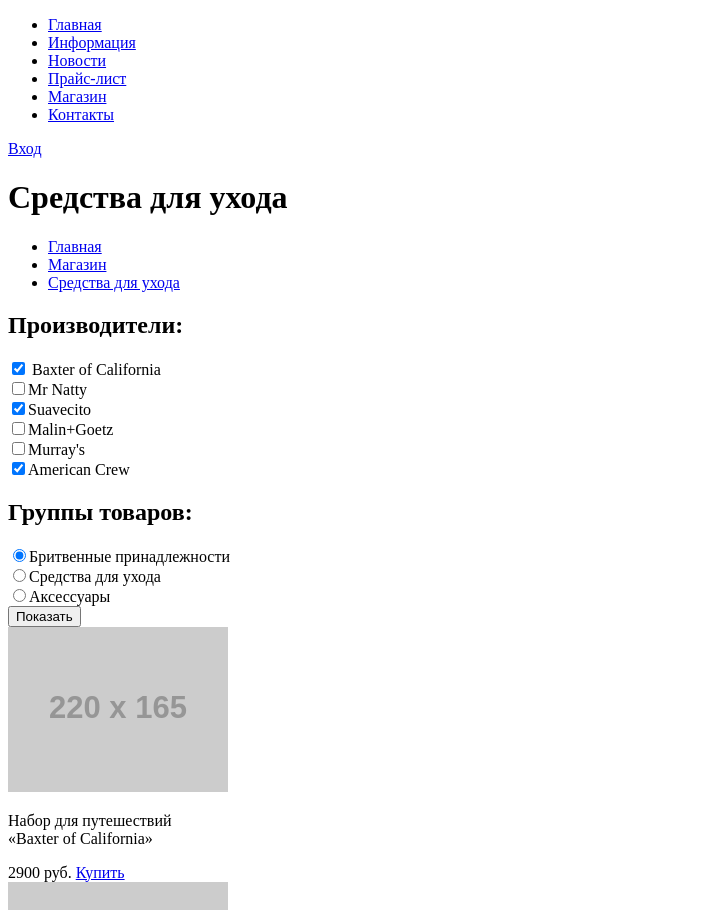
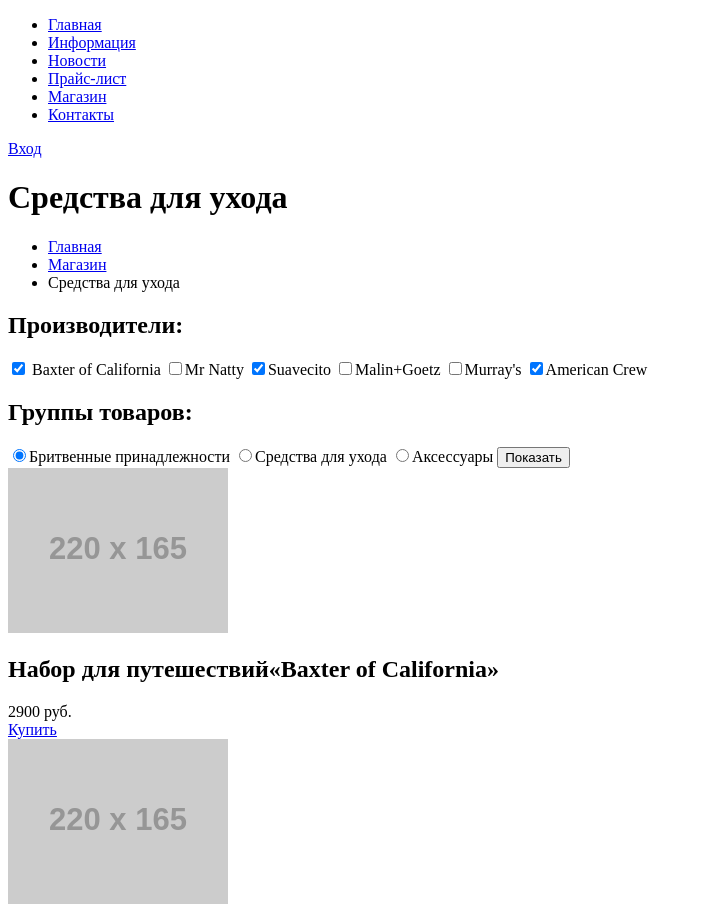
Before and after one commit to kakaslav/id70815, a plain HTML site: page barbershop/catalog.html in a window 1280 px wide. Shown: the top 910 px of the page, without its empty margins (0-701 px from the left). Drawn offline with Linux system fonts and the light colour scheme; placeholder pictures from the web are drawn by us.

Commit message:
Правки по барбершопу

```diff
--- a/barbershop/catalog.html
+++ b/barbershop/catalog.html
@@ -40,53 +40,58 @@
       </div>
     </header>
 
-    <div class='container clearfix'>
+    <div class='container'>
 
-      <h1>Средства для ухода</h1>
-      <nav class='breadcrumbs'>
-        <ul>
+      <h1 class='main-title'>Средства для ухода</h1>
+
+      <ul class='breadcrumbs'>
         <li>
           <a href='#'>Главная</a>
         </li>
         <li>
           <a href='#'>Магазин</a>
         </li>
-          <li>
-            <a href='#'>Средства для ухода</a>
-          </li>
+        <li>Средства для ухода</li>
       </ul>
-      </nav>
+
+      <div class="catalog clearfix">
         <!-- выбор категории и фирмы товаров -->
-      <div class='select-firm'>
+        <div class='catalog-filter'>
           <form action='/echo' method='post'>
             <h2>Производители:</h2>
-            <label> <input type='checkbox' name='Baxter-of-California' checked> Baxter of California </label> <br>
-            <label> <input type='checkbox' name='Mr-Natty'>Mr Natty</label><br>
-            <label> <input type='checkbox' name='Suavecito' checked>Suavecito</label><br>
-            <label> <input type='checkbox' name='Malin+Goetz'>Malin+Goetz</label><br>
-            <label> <input type='checkbox' name='Murrays'>Murray's</label><br>
-            <label> <input type='checkbox' name='American-Crew' checked>American Crew</label><br>
+            <!-- правильно -->
+            <input type='checkbox' name='Baxter-of-California' id="ch1" checked>
+            <label for="ch1">Baxter of California</label>
+                <!-- переделать аналогично -->
+                <label> <input type='checkbox' name='Mr-Natty'>Mr Natty</label>
+                <label> <input type='checkbox' name='Suavecito' checked>Suavecito</label>
+                <label> <input type='checkbox' name='Malin+Goetz'>Malin+Goetz</label>
+                <label> <input type='checkbox' name='Murrays'>Murray's</label>
+                <label> <input type='checkbox' name='American-Crew' checked>American Crew</label>
                 <h2>Группы товаров:</h2>
-            <label><input type='radio' name='group-item' value='shave' checked>Бритвенные принадлежности</label><br>
-            <label><input type='radio' name='group-item' value='care'>Средства для ухода</label><br>
-            <label><input type='radio' name='group-item' value='access'>Аксессуары</label><br>
-        <input class='btn' type='submit' value='Показать'>
+                <label><input type='radio' name='group-item' value='shave' checked>Бритвенные принадлежности</label>
+                <label><input type='radio' name='group-item' value='care'>Средства для ухода</label>
+                <label><input type='radio' name='group-item' value='access'>Аксессуары</label>
+            <button type="submit" class="btn">Показать</button>
           </form>
         </div>
+
         <!-- выбранные товары -->
+        <div class='catalog-items'>
 
-      <div class='selected-item'>
-        <div class='item'>
-          <a href='http://barbershop-borodinski.ru/id70815/barbershop/catalog-item.html'>
+          <!-- Правильная карточка -->
+          <article class='catalog-item'>
+            <a href='catalog-item.html'>
               <img src='http://placehold.it/220x165' width='220' height='165' alt=''>
             </a>
-          <p>Набор для путешествий<br>«Baxter of California»</p>
+            <h2 class="catalog-item-title">Набор для путешествий<span>«Baxter of California»</span></h2>
             <div class='button-buy'>
-            <span class='price'>2900 руб.</span>
-            <a href='http://barbershop-borodinski.ru/id70815/barbershop/catalog-item.html' class='btn'>Купить</a>
+              <div class='price'>2900 руб.</div>
+              <a href='catalog-item.html' class='btn'>Купить</a>
             </div>
-        </div>
+          </article>
 
+          <!-- оформить по подобию -->
           <div class='item'>
             <a href='#'>
               <img src='http://placehold.it/220x165' width='220' height='165' alt=''>
@@ -142,14 +147,16 @@
             </div>
           </div>
 
-        <div class='pages'>
-          <a href='#' class='btn'>1</a>
-          <a href='#' class='btn'>2</a>
-          <a href='#' class='btn'>3</a>
-          <a href='#' class='btn'>4</a>
-        </div>
+          <ul class="pages">
+            <li class="pages-item"><a href="#" class="btn">1</a></li>
+            <li class="pages-item"><a href="#" class="btn active">2</a></li>
+            <li class="pages-item"><a href="#" class="btn">3</a></li>
+            <li class="pages-item"><a href="#" class="btn">4</a></li>
+          </ul>
+
         </div>
 
+      </div>
     </div>
 
            <!-- Футер -->
```
Also changed, not shown: barbershop/catalog-item.html (+23 -23 lines). Lines whose indentation alone changed are shown as unchanged.
